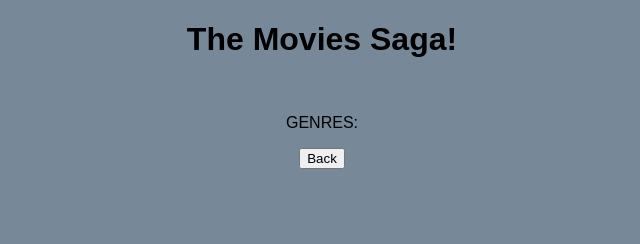
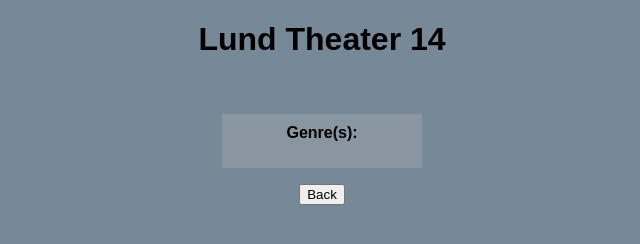
Before and after one commit to Jlundy22/weekend-movie-sagas, a React app: page /#/details/1 in a window 1280 px wide. Shown: the whole page, without its empty margins (318-958 px from the left). Built offline with nearby package versions, Linux system fonts and the light colour scheme.

Commit message:
more css styling

```diff
--- a/package.json
+++ b/package.json
@@ -4,7 +4,6 @@
   "private": true,
   "proxy": "http://localhost:5000",
   "dependencies": {
-    "@material-ui/core": "^4.11.3",
     "axios": "^0.21.1",
     "pg": "^8.2.1",
     "react": "^17.0.1",
--- a/src/components/App/App.css
+++ b/src/components/App/App.css
@@ -12,6 +12,7 @@ body {
   height: 150px;
   padding: 20px;
   color: white;
+  text-align: left;
 }
 
 .App-title {
@@ -26,3 +27,30 @@ body {
   from { transform: rotate(0deg); }
   to { transform: rotate(360deg); }
 }
+
+.description {
+  margin-left: 10%;
+  margin-right: 10%;
+  text-align: justify;
+}
+
+.genre-container {
+  margin: auto;
+  background-color:rgba(180, 180, 180, 0.3);
+  width: 200px;
+  text-align: center;
+}
+
+.genre-title{
+  padding-top: 5%;
+  font-weight: bold;
+}
+ul {
+  text-align: left;
+  width: 200px;
+  padding-bottom: 5%;
+}
+
+ul {
+  list-style-type: none;
+}
--- a/src/components/App/App.js
+++ b/src/components/App/App.js
@@ -6,7 +6,7 @@ import Details from '../Details/Details';
 function App() {
   return (
     <div className="App">
-      <h1>The Movies Saga!</h1>
+      <h1>Lund Theater 14</h1>
       <Router>
         <Route path="/" exact>
           <MovieList />
--- a/src/components/Details/Details.jsx
+++ b/src/components/Details/Details.jsx
@@ -13,7 +13,7 @@ function Details() {
         const lastSegment = url.split("/").pop();
         for (let movie of movies) {
             if (movie.id === Number(lastSegment)) {
-                console.log('we have a match',movie)
+                console.log('we have a match', movie)
                 setMovie(movie)
             }
         }
@@ -30,13 +30,17 @@ function Details() {
             <h1>{movie.title}</h1>
             <img src={movie.poster} />
 
-           <p>{movie.description}</p>
-            <p>GENRES:</p>
+            <p className="description">{movie.description}</p>
+            <div className="genre-container">
+                <p className="genre-title">Genre(s):</p>
+                    <ul>
                     {genres.map(genre => (
                         <li key={genre.name}>
                             {genre.name}
                         </li>
                     ))}
+                    </ul>
+            </div>
             <button onClick={() => goBack()}>Back</button>
         </div>
     )
--- a/src/components/MovieList/MovieList.css
+++ b/src/components/MovieList/MovieList.css
@@ -1,5 +1,4 @@
 .movies {
-    margin-left: 5%;
   display: flex;
   flex-direction: row;
   flex-wrap: wrap;
@@ -14,4 +13,5 @@ img {
     width: 200px;
     height: auto;
     align-content:flex-end;
+    margin: auto;
   }
--- a/src/components/MovieList/MovieList.jsx
+++ b/src/components/MovieList/MovieList.jsx
@@ -24,13 +24,13 @@ function MovieList() {
 
     return (
         <main>
-            <h1>MovieList</h1>
+            <h1>Movies</h1>
             <section className="movies">
                 {movies.map(movie => {
                     return (
                         <div className="grid-container"  key={movie.id} >
                             <h3>{movie.title}</h3>
-                            <img  onClick={() => fetchDescription(movie.id)} src={movie.poster} alt={movie.title}/>
+                            <img  onClick={() => fetchDescription(movie.id)} src={movie.poster} width='200px' height='300px' alt={movie.title}/>
                         </div>
                     );
                 })}
```
Also changed, not shown: 1 other file. Lines whose indentation alone changed are shown as unchanged.
